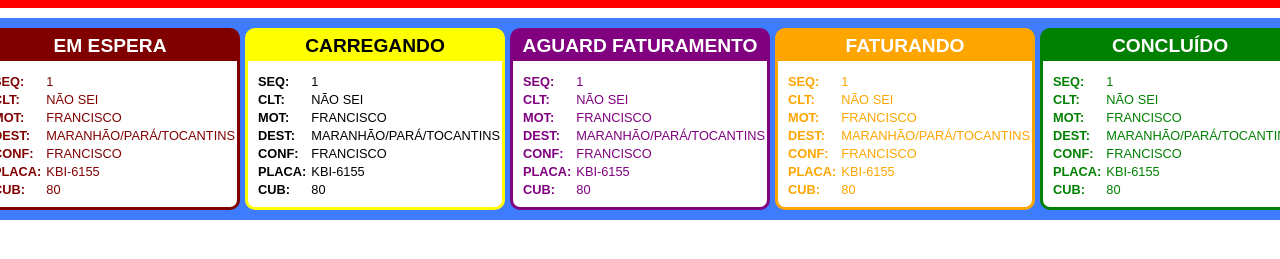
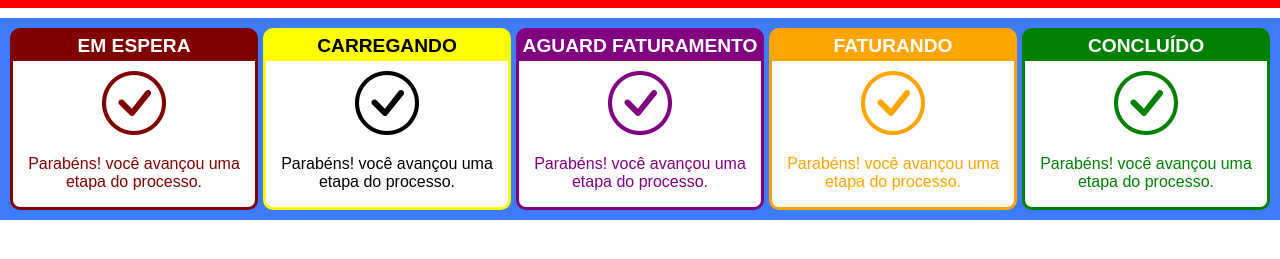
Before and after one commit to francisconeponuceno/projeto-kanban, a plain HTML site: page index.html in a window 1280 px wide. Shown: the part 57-316 px from the top of the page. Drawn offline with nearby package versions, Linux system fonts and the light colour scheme.

Commit message:
atualizacao

```diff
--- a/index.html
+++ b/index.html
@@ -54,6 +54,10 @@
             </div>
 
             <div class="descricao">
+                <div class="passo2">
+                    <i class="bi bi-check-circle"></i>
+                    <p>Parabéns! você avançou uma etapa do processo.</p>
+                </div>
                 <div class="desc">
                     <div>
                         <h2>SEQ: </h2>
@@ -84,6 +88,10 @@
             </div>
 
             <div class="descricao">
+                <div class="passo3">
+                    <i class="bi bi-check-circle"></i>
+                    <p>Parabéns! você avançou uma etapa do processo.</p>
+                </div>
                 <div class="desc">
                     <div>
                         <h2>SEQ: </h2>
@@ -114,6 +122,10 @@
             </div>
 
             <div class="descricao">
+                <div class="passo4">
+                    <i class="bi bi-check-circle"></i>
+                    <p>Parabéns! você avançou uma etapa do processo.</p>
+                </div>
                 <div class="desc">
                     <div>
                         <h2>SEQ: </h2>
@@ -144,6 +156,10 @@
             </div>
 
             <div class="descricao">
+                <div class="passo5">
+                    <i class="bi bi-check-circle"></i>
+                    <p>Parabéns! você avançou uma etapa do processo.</p>
+                </div>
                 <div class="desc">
                     <div>
                         <h2>SEQ: </h2>
--- a/style.css
+++ b/style.css
@@ -66,6 +66,7 @@
     display: flex;
     color: maroon;
     font-size: 0.8rem;
+    display: none;
 }
 
 .fase1 .desc span {
@@ -117,6 +118,7 @@
     display: flex;
     color: black;
     font-size: 0.8rem;
+    display: none;
 }
 
 .fase2 .desc span {
@@ -168,6 +170,7 @@
     display: flex;
     color: purple;
     font-size: 0.8rem;
+    display: none;
 }
 
 .fase3 .desc span {
@@ -219,6 +222,7 @@
     display: flex;
     color: orange;
     font-size: 0.8rem;
+    display: none;
 }
 
 .fase4 .desc span {
@@ -270,6 +274,7 @@
     display: flex;
     color: green;
     font-size: 0.8rem;
+    display: none;
 }
 
 .fase5 .desc span {
@@ -285,13 +290,108 @@
 }
 
 /* #######FIM DO ESTILO DA FASE 5 ########*/
+/* ########################################*/
+
+/* #######INICIO DO ESTILO DO PASSO 1 ########*/
 
 .passo1{
     height: 126px;
-    display: none;
+    display: block;
 }
 
 .passo1 i {
+    color: maroon;
+    display: flex;
+    justify-content: center;
+    align-items: center;
+    font-size: 4rem;
+    margin-bottom: 20px;
+}
+
+.passo1 p {
+    color: maroon;
+    text-align: center;
+}
+
+/* #######FIM DO ESTILO DO PASSO 1 ########*/
+
+/* #######INICIO DO ESTILO DO PASSO 2 ########*/
+
+.passo2{
+    height: 126px;
+    display: block;
+}
+
+.passo2 i {
+    color: black;
+    display: flex;
+    justify-content: center;
+    align-items: center;
+    font-size: 4rem;
+    margin-bottom: 20px;
+}
+
+.passo2 p {
+    color: black;
+    text-align: center;
+}
+
+/* #######FIM DO ESTILO DO PASSO 2 ########*/
+
+/* #######INICIO DO ESTILO DO PASSO 3 ########*/
+
+.passo3{
+    height: 126px;
+    display: block;
+}
+
+.passo3 i {
+    color: purple;
+    display: flex;
+    justify-content: center;
+    align-items: center;
+    font-size: 4rem;
+    margin-bottom: 20px;
+}
+
+.passo3 p {
+    color: purple;
+    text-align: center;
+}
+
+/* #######FIM DO ESTILO DO PASSO 3 ########*/
+
+/* #######INICIO DO ESTILO DO PASSO 4 ########*/
+
+.passo4{
+    height: 126px;
+    display: block;
+}
+
+.passo4 i {
+    color: orange;
+    display: flex;
+    justify-content: center;
+    align-items: center;
+    font-size: 4rem;
+    margin-bottom: 20px;
+}
+
+.passo4 p {
+    color: orange;
+    text-align: center;
+}
+
+/* #######FIM DO ESTILO DO PASSO 4 ########*/
+
+/* #######INICIO DO ESTILO DO PASSO 5 ########*/
+
+.passo5{
+    height: 126px;
+    display: block;
+}
+
+.passo5 i {
     color: green;
     display: flex;
     justify-content: center;
@@ -300,7 +400,9 @@
     margin-bottom: 20px;
 }
 
-.passo1 p {
+.passo5 p {
     color: green;
     text-align: center;
 }
+
+/* #######FIM DO ESTILO DO PASSO 5 ########*/
```
